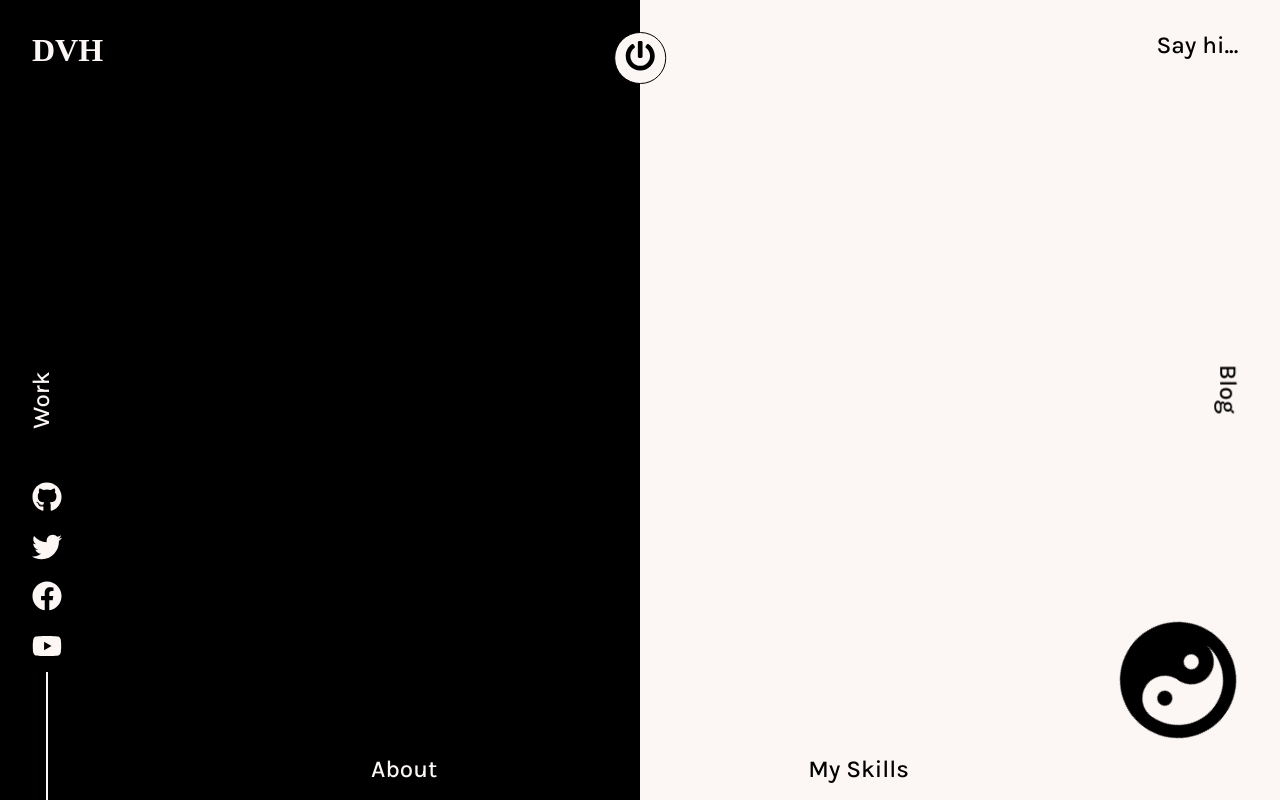
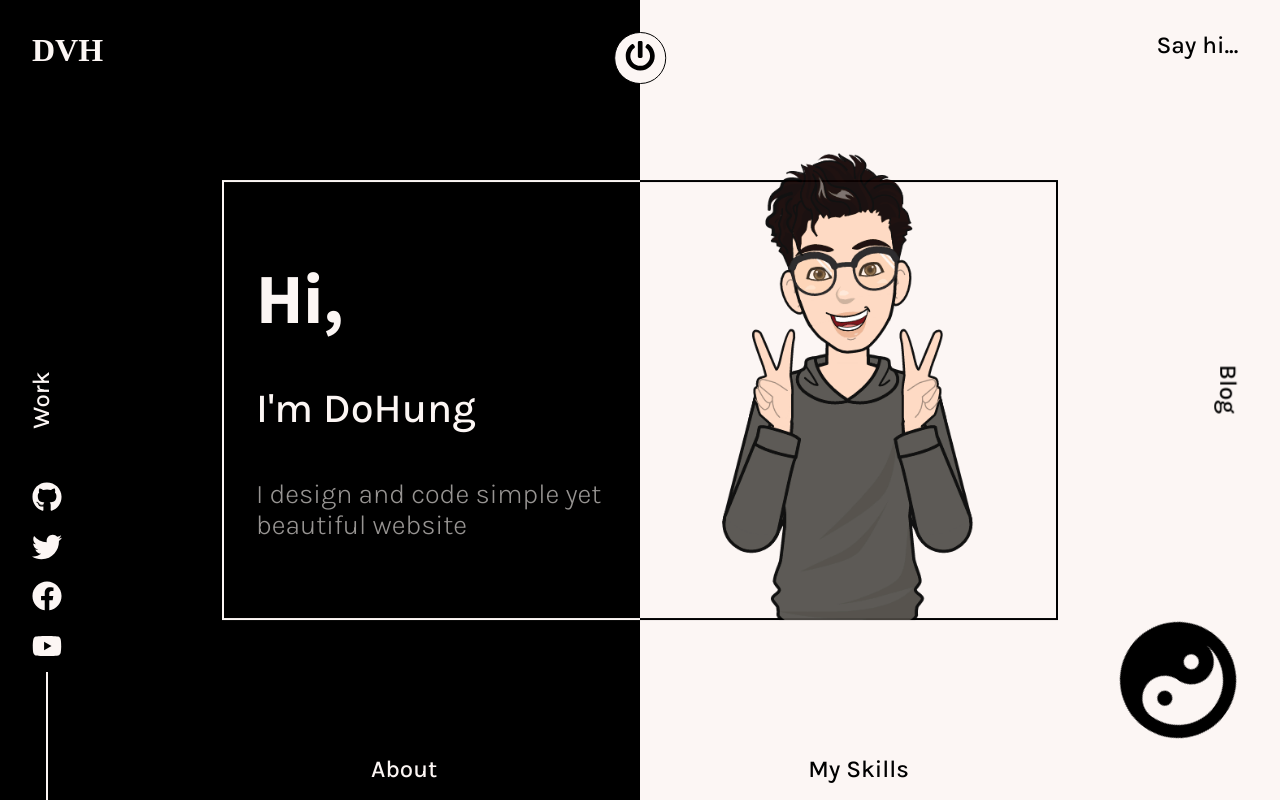
Before and after one commit to dvhuzg/react-portfolio, a React (Create React App) app: page / in a window 1280 px wide. Both pictures are taken after a click on the button "Click here". Built offline with nearby package versions, Linux system fonts and the light colour scheme.

Commit message:
complete Main

```diff
--- /dev/null
+++ b/src/components/Intro.js
@@ -0,0 +1,89 @@
+import React from "react";
+import styled from "styled-components";
+import { motion } from "framer-motion";
+import Me from "../assets/Images/profile-img.png";
+
+const Box = styled(motion.div)`
+  position: absolute;
+  left: 50%;
+  top: 50%;
+  transform: translate(-50%, -50%);
+  width: 65vw;
+  height: 55vh;
+  display: flex;
+
+  background: linear-gradient(
+        to right,
+        ${(props) => props.theme.body} 50%,
+        ${(props) => props.theme.text} 50%
+      )
+      bottom,
+    linear-gradient(
+        to right,
+        ${(props) => props.theme.body} 50%,
+        ${(props) => props.theme.text} 50%
+      )
+      top;
+  background-repeat: no-repeat;
+  background-size: 100% 2px;
+  border-left: 2px solid ${(props) => props.theme.body};
+  border-right: 2px solid ${(props) => props.theme.text};
+  z-index: 1;
+`;
+
+const SubBox = styled.div`
+  width: 50%;
+  position: relative;
+  display: flex;
+
+  .pic {
+    position: absolute;
+    bottom: 0;
+    left: 50%;
+    transform: translate(-50%, 0);
+    width: 100%;
+    height: auto;
+  }
+`;
+const Text = styled.div`
+  font-size: calc(1em + 1.5vw);
+  color:${props=>props.theme.body} ;
+  padding: 2rem;
+  cursor: pointer;
+  display: flex;
+  flex-direction: column;
+  justify-content: space-evenly;
+  &>:last-child{
+      color: ${props=>`rgba(${props.theme.bodyRgba},0.6)`};
+      font-size: calc(0.5rem + 1.5vw);
+      font-weight: 300;
+  }
+
+`;
+const Intro = () => {
+  return (
+    <Box
+        initial={{height:0}}
+        animate={{height:'55vh'}}
+        transition={{type:'spring', duration:2,delay:1}}
+    >
+      <SubBox>
+        <Text>
+          <h1>Hi,</h1>
+          <h3>I'm DoHung</h3>
+          <h6>I design and code simple yet beautiful website</h6>
+        </Text>
+      </SubBox>
+      <SubBox>
+        <motion.div
+        initial={{opacity:0}}
+        animate={{opacity:1}}
+        transition={{duration:1,delay:2}}>
+          <img src={Me} className="pic" alt="" />
+        </motion.div>
+      </SubBox>
+    </Box>
+  );
+};
+
+export default Intro;
--- a/src/components/Main.js
+++ b/src/components/Main.js
@@ -5,6 +5,8 @@
 import PowerButton from "../subComponents/PowerButton";
 import SocialIcons from "../subComponents/SocialIcons";
 import { YinYang } from "./AllSvgs";
+import Intro from "./Intro";
+import { motion } from "framer-motion";
 const MainContainer = styled.div`
   background: ${(props) => props.theme.body};
   width: 100vw;
@@ -141,25 +143,28 @@
           target="_blank"
           to={{ pathname: "mailto:dohungdvh@gmail.com" }}
         >
-          <h2>Say hi...</h2>
+          <motion.h2 whileHover={{ scale: 1.1 }} whileTap={{ scale: 0.9 }}>
+            Say hi...
+          </motion.h2>
         </Contact>
 
         <Blog to="/blog">
-          <h2>Blog</h2>
+          <motion.h2 whileHover={{ scale: 1.1 }} whileTap={{ scale: 0.9 }}>Blog</motion.h2>
         </Blog>
         <Work to="/work" click={click}>
-          <h2>Work</h2>
+          <motion.h2 whileHover={{ scale: 1.1 }} whileTap={{ scale: 0.9 }}>Work</motion.h2>
         </Work>
 
         <BottomBar>
           <ABOUT to="/about" click={click}>
-            <h2>About</h2>
+            <motion.h2 whileHover={{ scale: 1.1 }} whileTap={{ scale: 0.9 }}>About</motion.h2>
           </ABOUT>
           <SKILLS to="/skills">
-            <h2>My Skills</h2>
+            <motion.h2 whileHover={{ scale: 1.1 }} whileTap={{ scale: 0.9 }}>My Skills</motion.h2>
           </SKILLS>
         </BottomBar>
       </Container>
+      {click ? <Intro click={click} /> : null}
     </MainContainer>
   );
 };
--- a/src/subComponents/PowerButton.js
+++ b/src/subComponents/PowerButton.js
@@ -29,7 +29,7 @@
 function PowerButton() {
   return (
     <Power>
-      <NavLink to="/work">
+      <NavLink to="/">
         <PowerBtn width={30} height={30} fill="currentColor" />
       </NavLink>
     </Power>
```
